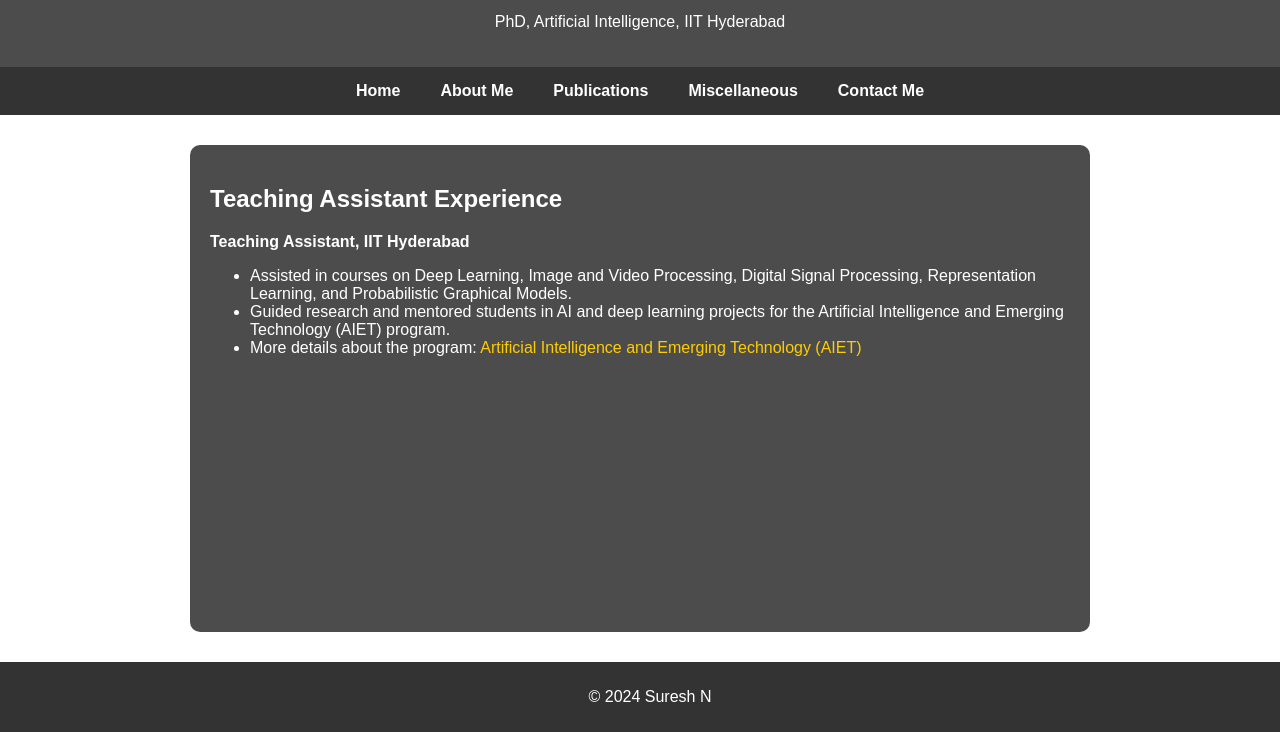
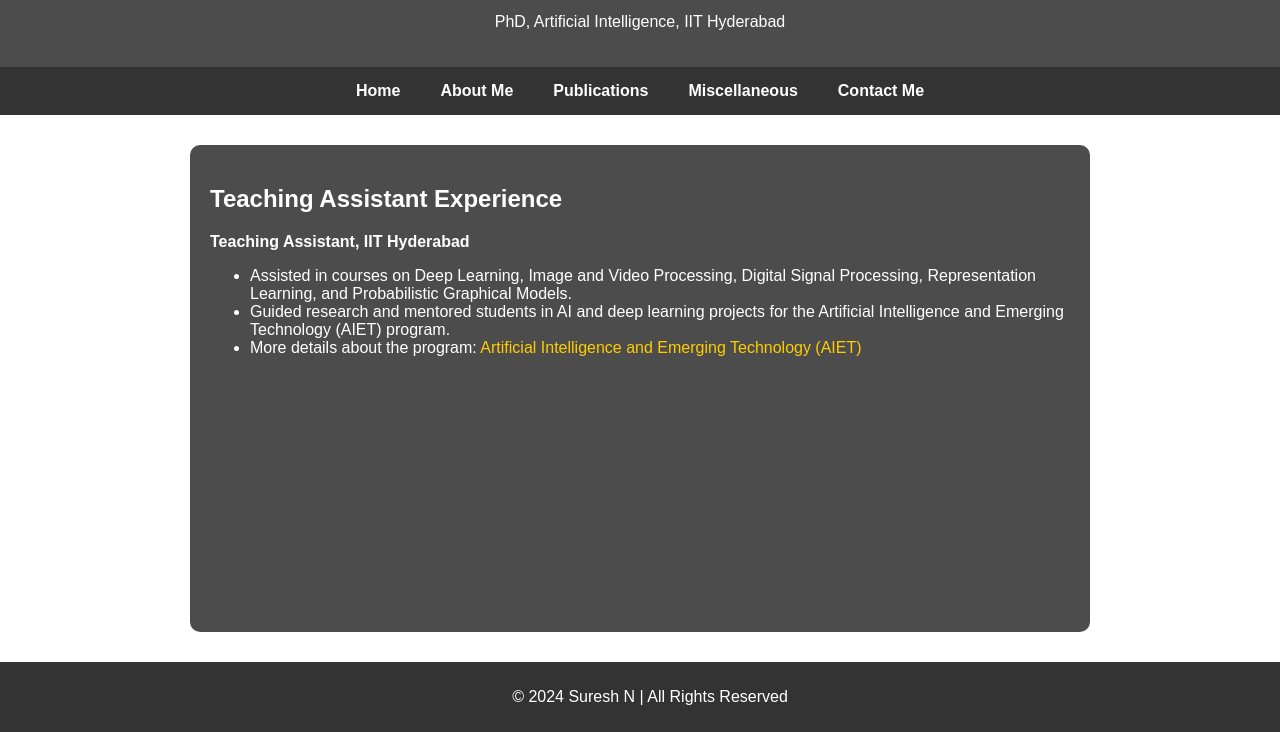
Before and after one commit to thesureshn/sureshn, a plain HTML site: page miscellaneous.html in a window 1280 px wide. Shown: the part 68-800 px from the top of the page. Drawn offline with Linux system fonts and the light colour scheme.

Commit message:
Update miscellaneous.html

```diff
--- a/miscellaneous.html
+++ b/miscellaneous.html
@@ -34,7 +34,7 @@
     </main>
 
     <footer>
-        <p>&copy; 2024 Suresh N</p>
+        <p>&copy; 2024 Suresh N | All Rights Reserved</p>
     </footer>
 
 </body>
```
